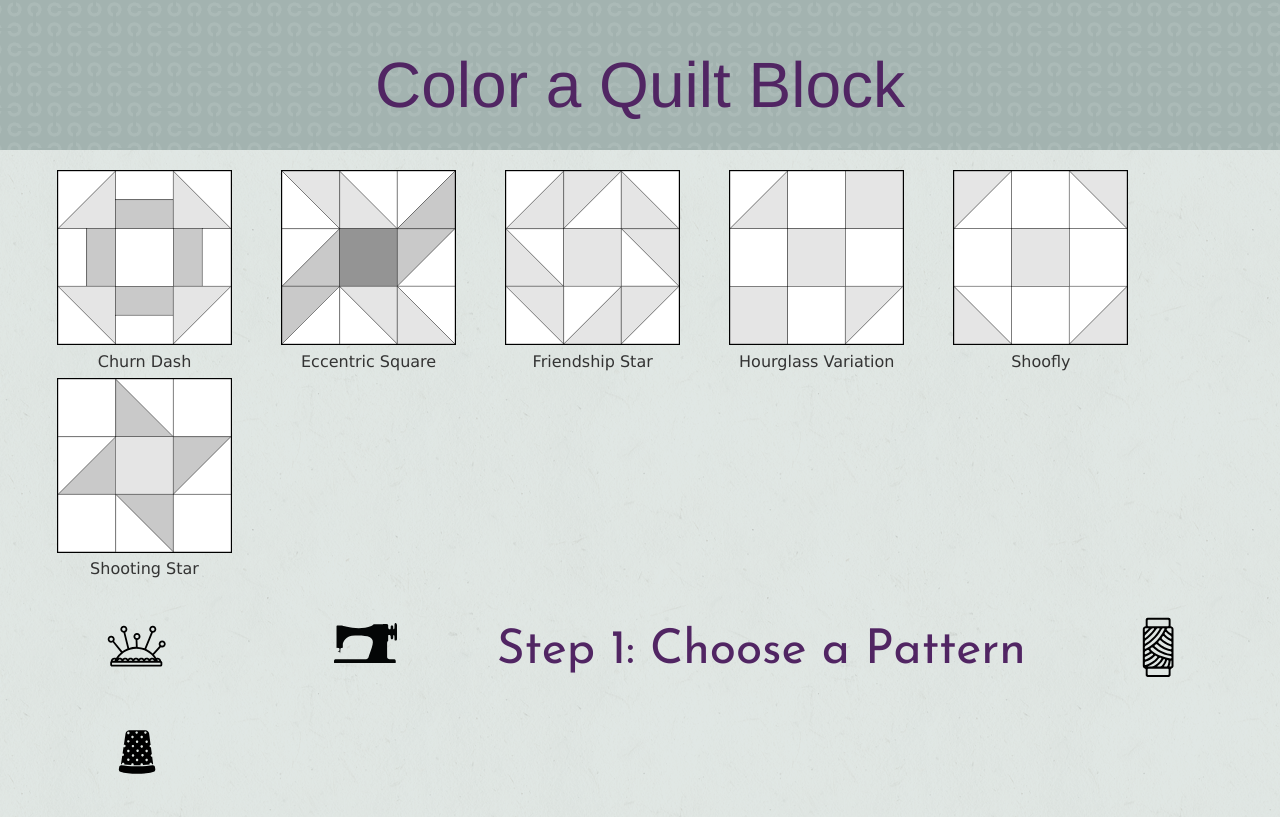
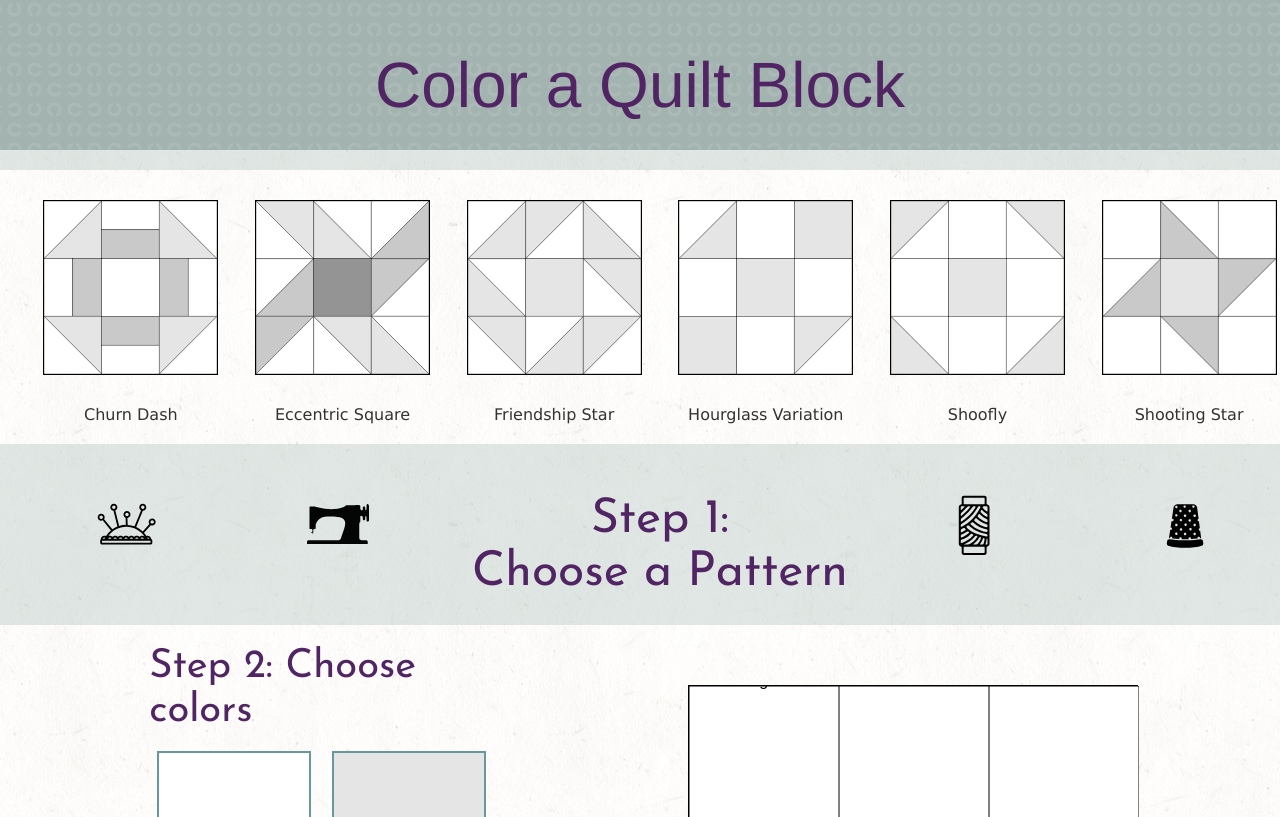
Before and after one commit to fiddlehead/fiddlehead.github.io, a plain HTML site: page quiltblocks.html in a window 1280 px wide. Shown: the top 817 px of the page. Drawn offline with nearby package versions, Linux system fonts and the light colour scheme.

Commit message:
patternlabels

```diff
--- a/quiltblocks.html
+++ b/quiltblocks.html
@@ -15,40 +15,39 @@
         </div>
     </div>
 
+
+    <div class="patternchoices">
     <div class="row">
-    <div class="patternchoices">
         <ul>
-            <li><figure>
+            <li class="col-md-2">
                 <img id="churndash" src="/images/churndash.svg" width=175px height=175px />
-                <figcaption>Churn Dash</figcaption>
-            </figure>
             </li>
-            <li><figure>
+            <li class="col-md-2">
                 <img id="eccentricsquare" src="/images/eccentricsquare.svg" width=175px height=175px />
-                <figcaption>Eccentric Square</figcaption>
-            </figure>
             </li>
-            <li><figure>
+            <li class="col-md-2">
                 <img id="friendshipstar" src="/images/friendshipstar.svg" width=175px height=175px />
-                <figcaption>Friendship Star</figcaption>
-            </figure>
             </li>
-            <li><figure>
+            <li class="col-md-2">
                 <img id="hourglassvar" src="/images/hourglassvar.svg" width=175px height=175px />
-                <figcaption>Hourglass Variation</figcaption>
-            </figure>
             </li>
-            <li><figure>
+            <li class="col-md-2">
                 <img id="shoofly" src="/images/shoofly.svg" width=175px height=175px  />
-                <figcaption>Shoofly</figcaption>
-            </figure>
             </li>
-            <li><figure>
+            <li class="col-md-2">
                 <img id="shootingstarvar" src="/images/shootingstarvar.svg" width=175px height=175px />
-                <figcaption>Shooting Star</figcaption>
-            </figure>
             </li>
             </ul>
+    </div>
+    <div class="row">
+        <ul>
+         <li class="col-md-2 patternLabel">Churn Dash</li>
+         <li class="col-md-2 patternLabel">Eccentric Square</li>
+         <li class="col-md-2 patternLabel">Friendship Star</li>
+         <li class="col-md-2 patternLabel">Hourglass Variation</li>
+         <li class="col-md-2 patternLabel">Shoofly</li>
+         <li class="col-md-2 patternLabel">Shooting Star</li>
+        </ul>
     </div>
 
     </div>
@@ -56,19 +55,19 @@
     <div class="sewingicons">
     <div class="row">
         <ul>
-            <li>
+            <li class="col-md-2">
                 <img src="/images/pincushion.svg" alt="pincushion">
             </li>
-            <li>
+            <li class="col-md-2">
                 <img id="machine" src="/images/sewingmachine.svg" alt="sewingmachine" >
             </li>
-            <li>
-                <h2>Step 1: Choose a Pattern</h2>
+            <li class="col-md-4">
+                <h2>Step 1:<br/> Choose a Pattern</h2>
             </li>
-            <li>
+            <li class="col-md-2">
                 <img src="/images/spool.svg" alt="spool">
             </li>
-            <li>
+            <li class="col-md-2">
                 <img src="/images/thimble.svg" alt="thimble">
             </li>
         </ul>
--- a/styles/quiltblocks_style.css
+++ b/styles/quiltblocks_style.css
@@ -58,72 +58,45 @@ a:hover {
 /* PATTERN CHOICES */
 .patternchoices {
   width: 100%;
-  background-color: rgba(177, 194, 190, .4);
-  padding: 20px 10px 0 10px;
-  margin-left: auto;
-  margin-right: auto;
+  border-top: 20px solid rgba(177, 194, 190, .4);
+  /*padding-top: 20px;*/
 }
-
-.patternchoices h2,
-.patternchoices h3 {
+.patternchoices ul {
+  margin-top: 30px;
   text-align: center;
-  color: #512563;
 }
-
-.patternchoices ul. {
-  list-style-type: none;
-  margin-top: 10px;
-  margin-left: -50px;
-  margin-right: -50px;
-}
-
 .patternchoices li {
   display: inline-block;
+    list-style-type: none;
+
 }
-
 .patternchoices img {
-  margin-right: 22px;
-  margin-left: 22px;
   border: 1.5px solid #000;
   background: white;
 }
+.patternLabel {
+padding-bottom: 20px;
 
+}
+/* SEWING ICONS & STEP 1 */
 .sewingicons {
-  margin-top: -10px;
-  padding: 20px 0;
   background-color: rgba(177, 194, 190, .4);
   color: #fff;
+  padding: 30px 0 15px 0;
 }
 .sewingicons ul {
   list-style-type: none;
   margin-left: auto;
   margin-right: auto;
 }
-
-.sewingicons li {
-  display: inline;
-  padding: 0 15px 0 15px;
-}
-
-figcaption {
-  text-align: center;
-  padding-top: 3%;
-  padding-bottom: 3%;
-}
-
-
-/* SEWING ICONS */
 .sewingicons li {
   display: inline-block;
 }
-
 .sewingicons img {
-  padding: 10px;
-  margin: 0 55px 20px 55px;
+  margin: 20px 55px 0 55px;
 }
-
 #machine {
-  margin-bottom: 30px;
+  margin-top: 30px;
 }
 
 /* STREAM */
```
